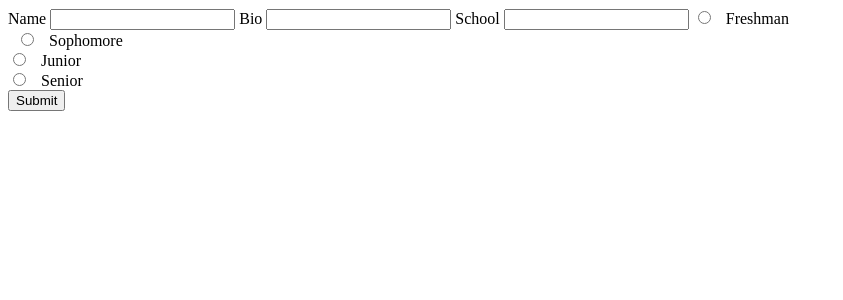
After one commit to sophiaguan24/assignmentproject, a Django app: a page that uses assignments/templates/assignments/create.html in a window 1280 px wide. The commit adds this page. Shown: the top 300 px of the page, without its empty margins (0-843 px from the left). Run offline with Django 4.2, Linux system fonts and the light colour scheme.

Commit message:
create profile if user does not have one

```diff
--- /dev/null
+++ b/assignments/templates/assignments/create.html
@@ -0,0 +1,28 @@
+<!DOCTYPE html>
+<html>
+  <head>
+    <title>
+      Create Profile Page
+    </title>
+  </head>
+  <body>
+    <form method='POST' action='{% url "profile" user.username %}'
+      <label> Name </label>
+      <input type = "Textbox" name = "profileName"/>
+      <label> Bio </label>
+      <input type = "Textbox" name = "profileBio"/>
+      <label> School </label>
+      <input type = "Textbox" name = "profileSchool"/>
+      <input type="radio" id="freshman" name="profileGrade" value = "freshman">
+      <label for="freshman">Freshman</label><br>
+      <input type="radio" id="sophomore" name="profileGrade" value = "sophomore">
+      <label for="sophomore">Sophomore</label><br>
+      <input type="radio" id="junior" name="profileGrade" value = "junior">
+      <label for="sophomore">Junior</label><br>
+      <input type="radio" id="senior" name="profileGrade" value = "senior">
+      <label for="sophomore">Senior</label><br>
+      {% csrf_token %}
+      <button type = "submit"  class = "btn btn-primary"> Submit </button>
+    </form>
+  </body>
+</html>
--- a/assignments/templates/assignments/profile.html
+++ b/assignments/templates/assignments/profile.html
@@ -12,6 +12,10 @@
     {{profile.year_in_school}}
     {% if profile == None %}
       <p> No user profile found </p>
+      <form method = 'POST' action='{% url "create" user.username %}'>
+        {% csrf_token %}
+        <button type="submit"> Create Profile </button class = "btn btn-primary>
+      </form>
     {% else %}
       {% if authenticated == user %}
       <form method = 'POST' action='{% url "edit" user.username %}'>
--- a/assignments/urls.py
+++ b/assignments/urls.py
@@ -8,4 +8,5 @@ urlpatterns = [
     path('profile/<username>',views.ProfileView.as_view(),name='profile'),
     path('assignments/<username>/make',views.MakeView.as_view(),name='make'),
     path('profile/<username>/edit',views.EditView.as_view(),name='edit'),
+    path('profile/<username>/create',views.CreateView.as_view(),name='create'),
 ]
--- a/assignments/views.py
+++ b/assignments/views.py
@@ -77,6 +77,18 @@ class ProfileView(View):
         }
         return render(request, 'assignments/profile.html', context)
     def post(self,request,username):
+        user = User.objects.get(username = username)
+        try:
+            profile = StudentProfile.objects.get(user=user)
+        except StudentProfile.DoesNotExist:
+            profile = None
+        name = request.POST['profileName']
+        bio = request.POST['profileBio']
+        school = request.POST['profileSchool']
+        grade = request.POST['profileGrade']
+        print(grade)
+        profile= StudentProfile(user=user,name=name,bio=bio, school=school,year_in_school=grade)
+        profile.save()
         context = {'profile': profile,
         'user': user,
         'authenticated': request.user
@@ -87,6 +99,13 @@ class EditView(View):
     def post(self, request, username):
         return render(request, 'assignments/editprofile.html')
 
+class CreateView(View):
+    def get(self,request,username):
+        return render(request, 'assignments/create.html')
+    def post(self,request,username):
+
+        return render(request, 'assignments/create.html')
+
 
 
 
```
Also changed, not shown: db.sqlite3.
